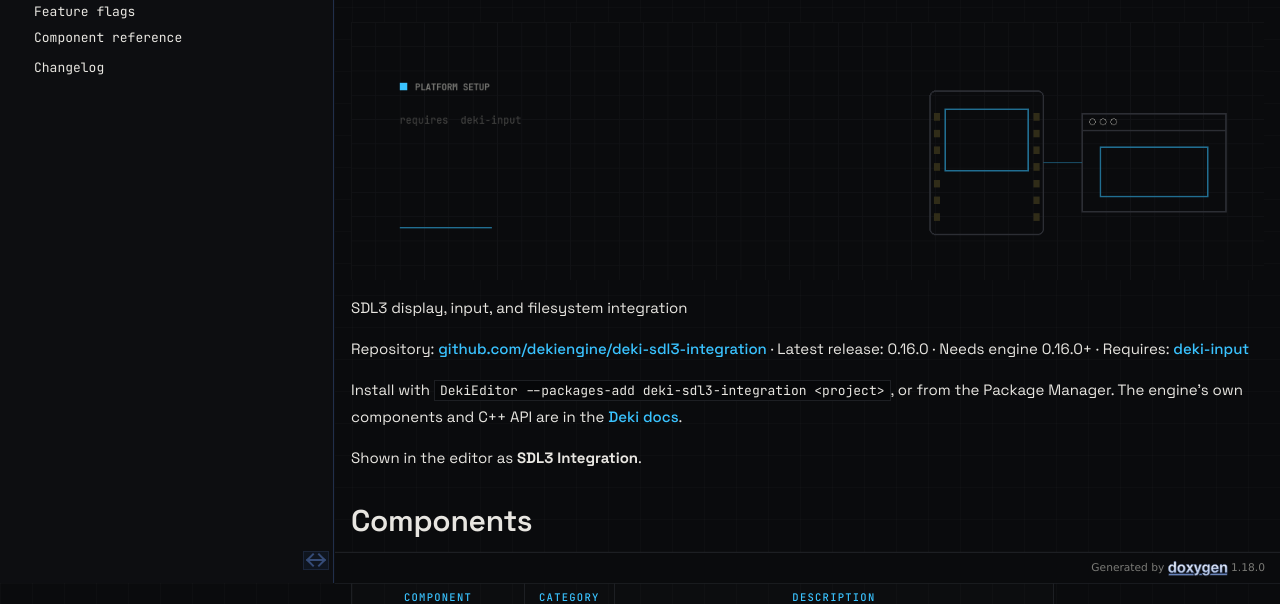
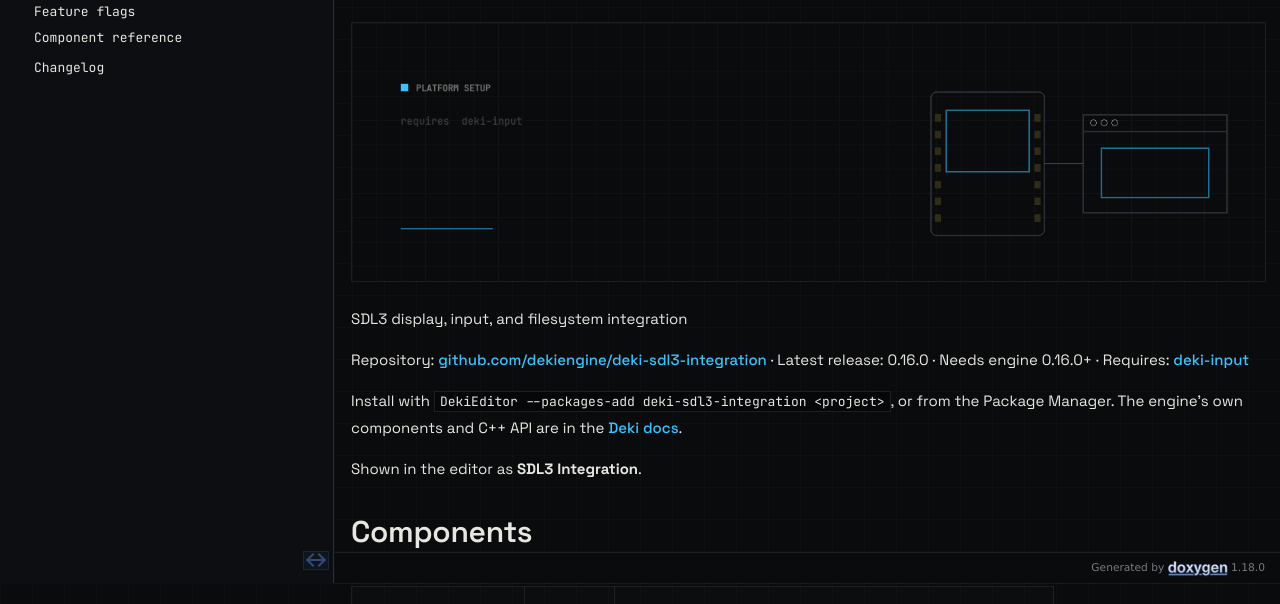
Before and after one commit to dekiengine/deki-sdl3-integration, a plain HTML site: page index.html in a window 1280 px wide. Shown: the part 217-821 px from the top of the page. Drawn offline with Linux system fonts and the light colour scheme.

Commit message:
Docs for deki-sdl3-integration from deki-editor a9dff6a

```diff
--- a/deki.css
+++ b/deki.css
@@ -469,3 +469,26 @@
     font-size: 11px;
 }
 #nav-path li.footer { color: var(--page-secondary-foreground-color); }
+
+/* The package header image. Two files, one drawing: the wide banner, and an
+ * upright cut for a phone, where the banner's schematic would land at about
+ * 120 pixels across, present but not legible. The page carries both and this
+ * chooses; a <picture> would be the honest way to say it, but doxygen drops
+ * tags it does not know and picture is one of them.
+ *
+ * Matched on the file name because that is all doxygen leaves to match on: it
+ * emits every markdown image as <img class="inline"> and keeps nothing else.
+ * Covers are the only deki-*.png a package page has. */
+p img[src^="deki-"] {
+    display: block;
+    width: 100%;
+    height: auto;
+    margin: 4px 0 24px;
+    border: 1px solid var(--separator-color);
+}
+p img[src$="-sm.png"] { display: none; }
+
+@media (max-width: 640px) {
+    p img[src^="deki-"]:not([src$="-sm.png"]) { display: none; }
+    p img[src$="-sm.png"] { display: block; }
+}
--- a/index.html
+++ b/index.html
@@ -101,10 +101,9 @@
 </div><!--header-->
 <div class="contents">
 <div class="textblock"><p><a class="anchor" id="mainpage"></a></p>
-<div class="image">
-<img src="deki-sdl3-integration.png" alt=""/>
-</div>
-    <p>SDL3 display, input, and filesystem integration</p>
+<p><img src="deki-sdl3-integration.png" alt="" class="inline"/>    </p>
+<p><img src="deki-sdl3-integration-sm.png" alt="" class="inline"/>    </p>
+<p>SDL3 display, input, and filesystem integration</p>
 <p>Repository: <a href="https://github.com/dekiengine/deki-sdl3-integration">github.com/dekiengine/deki-sdl3-integration</a> · Latest release: 0.16.0 · Needs engine 0.16.0+ · Requires: <a href="https://dekiengine.github.io/deki-input/">deki-input</a></p>
 <p>Install with <span class="tt">DekiEditor --packages-add deki-sdl3-integration &lt;project&gt;</span>, or from the Package Manager. The engine's own components and C++ API are in the <a href="https://dekiengine.github.io/docs/">Deki docs</a>.</p>
 <p>Shown in the editor as <b>SDL3 Integration</b>.</p>
```
Also changed, not shown: deki-sdl3-integration-sm.png (added).
